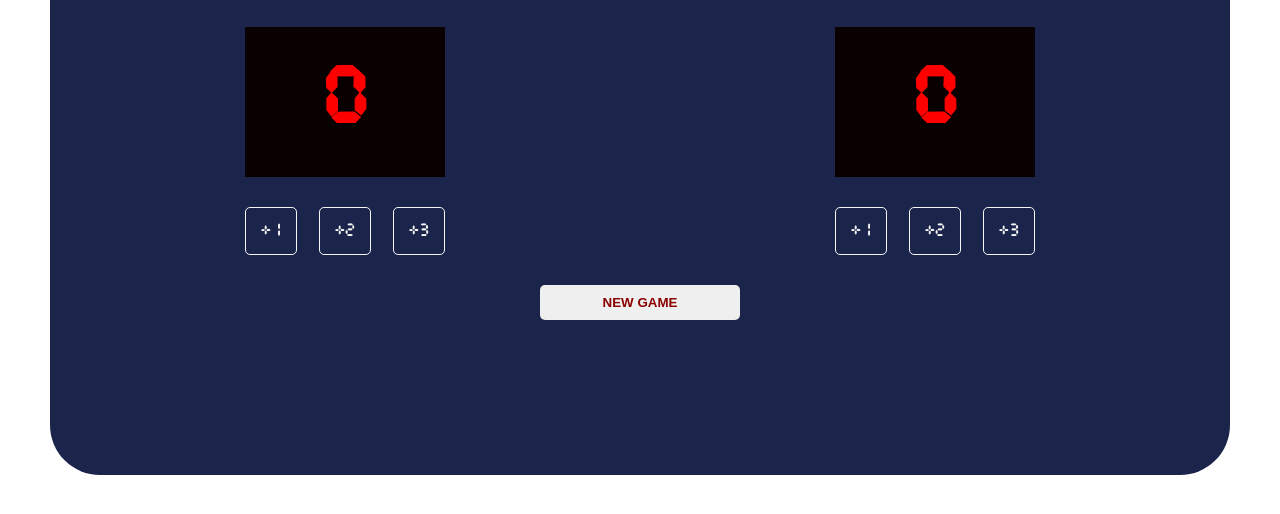
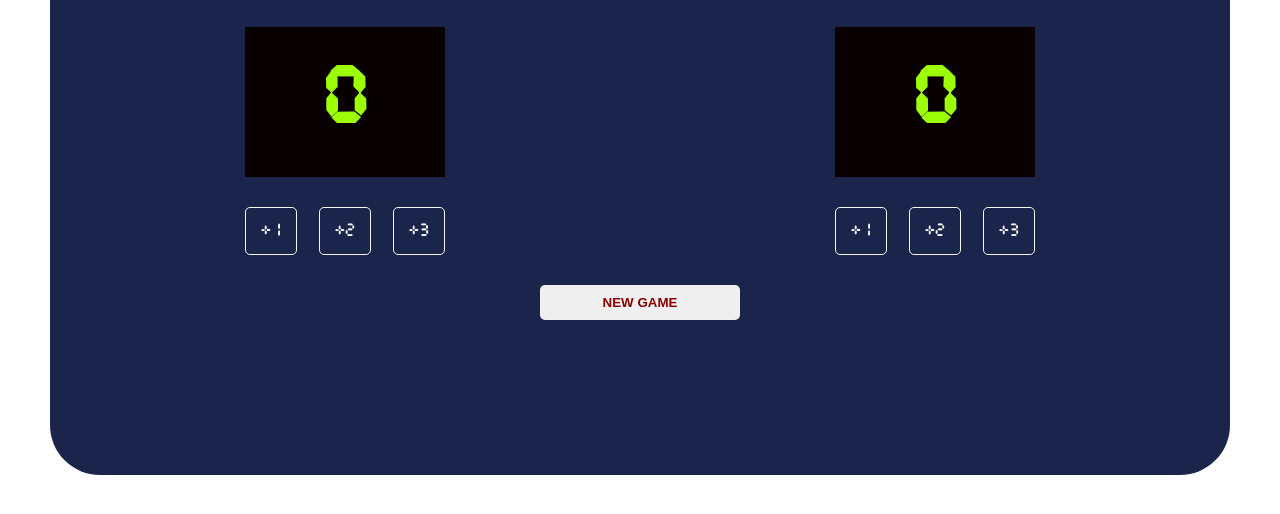
Before and after one commit to sniekerz/Scrimba, a browser extension: page Module 3/Solo Project/index.html in a window 1280 px wide. Shown: the part 254-768 px from the top of the page. Drawn offline with Linux system fonts and the light colour scheme; files whose address does not match are found by name.

Commit message:
Score color changed

```diff
--- a/Module 3/Solo Project/index.css
+++ b/Module 3/Solo Project/index.css
@@ -30,7 +30,7 @@ body {
 }
 
 .score {
-  color: red;
+  color: rgb(156, 255, 7);
 }
 .container {
   display: flex;
```
